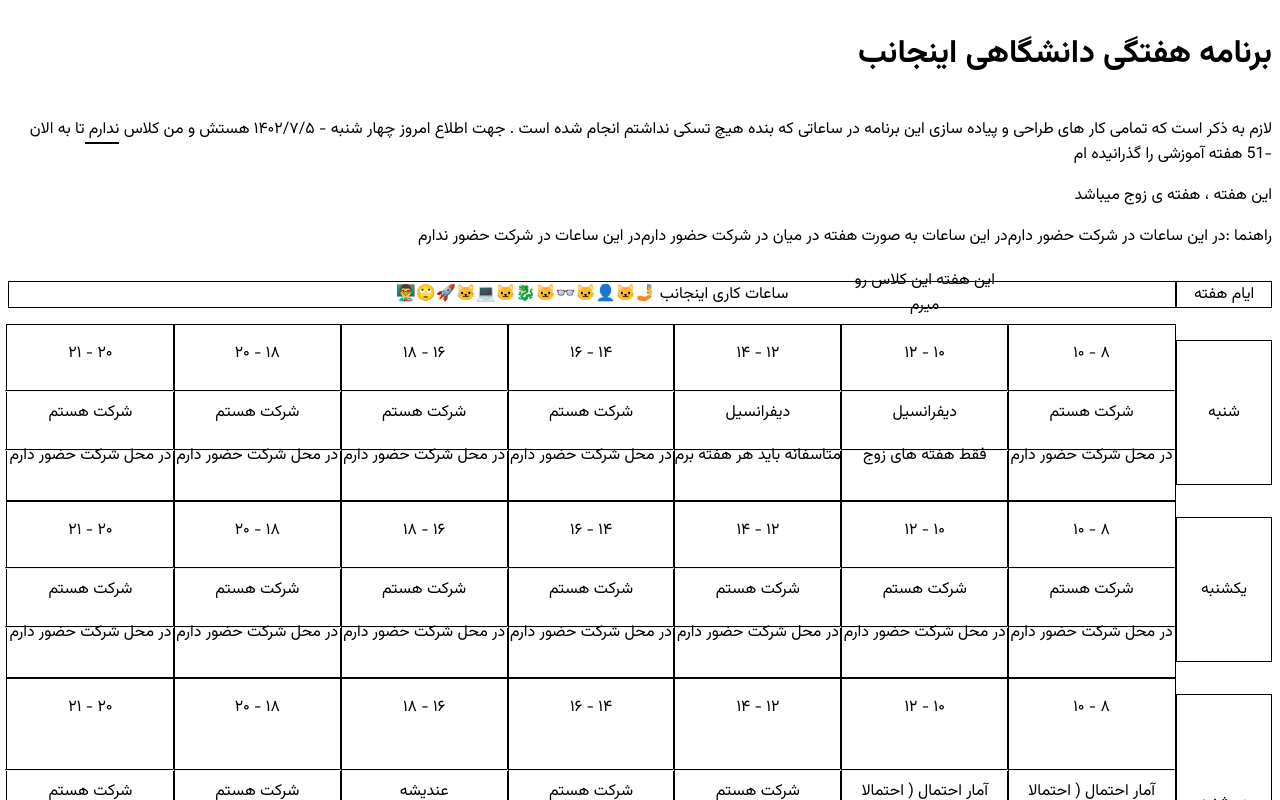
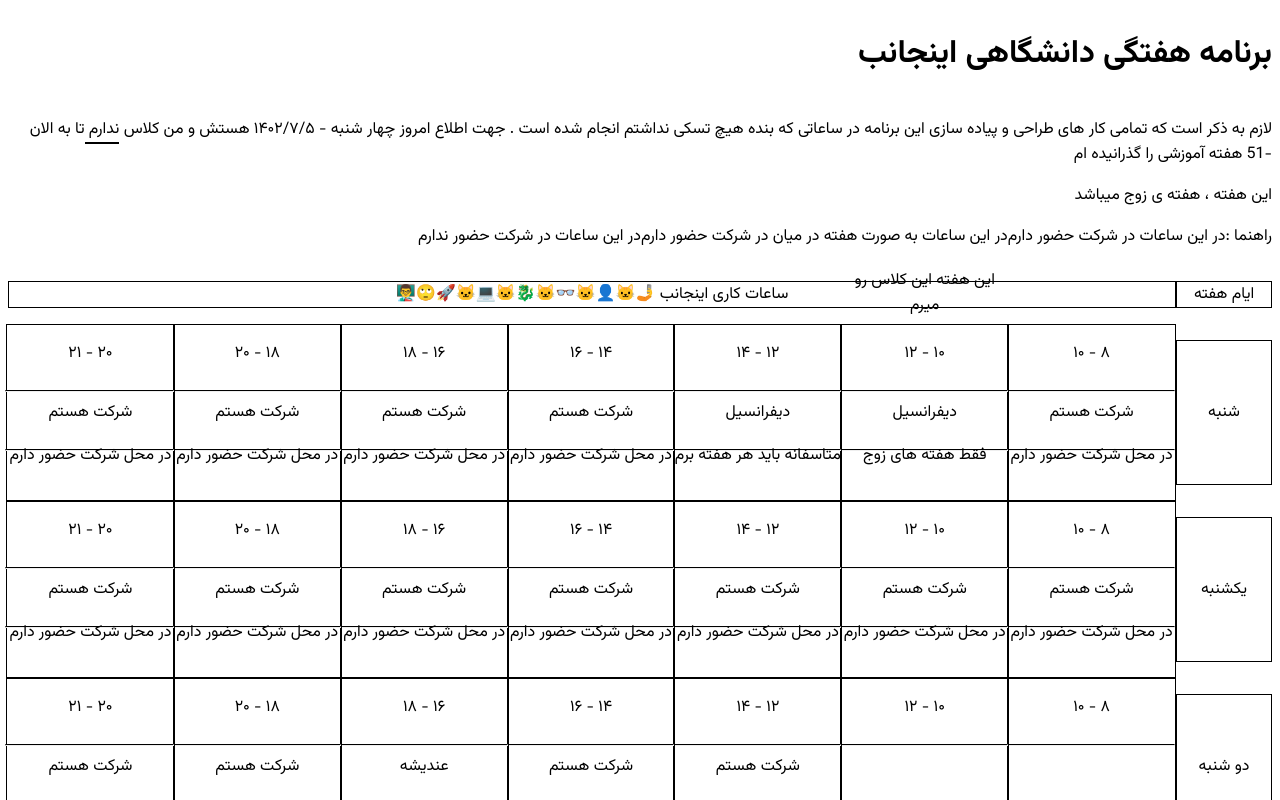
Before and after one commit to amirakbr/universitycalendar, a Next.js app: page / in a window 1280 px wide. Shown: the top 800 px of the page. Built offline with nearby package versions, Linux system fonts and the light colour scheme.

Commit message:
Update page.tsx

```diff
--- a/app/page.tsx
+++ b/app/page.tsx
@@ -34,12 +34,12 @@ export default function Home() {
       dayTime: 'دو شنبه',
       timeSlotsArray: [
         {
-          title: 'آمار احتمال ( احتمالا خذفش کنم)',
+          title: '',
           isEveryOtherWeek: '',
         },
         {
-          title: 'آمار احتمال ( احتمالا خذفش کنم)',
-          isEveryOtherWeek: ' فرد',
+          title: '',
+          isEveryOtherWeek: '',
         },
         null,
         null,
```
